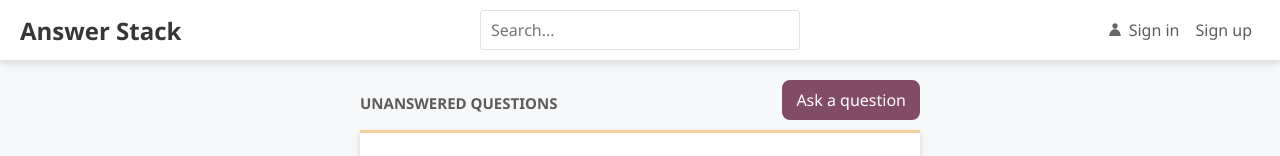
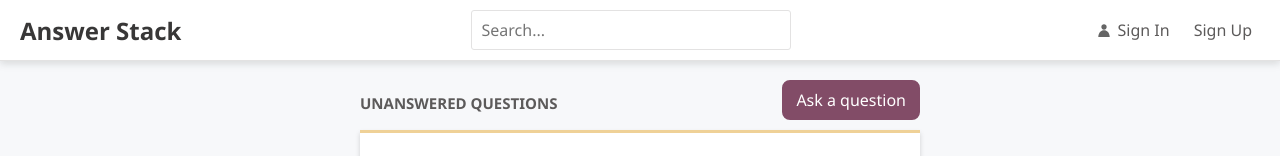
Before and after one commit to ikembakwem/answer-stack, a React (Vite) app: page / in a window 1280 px wide. Shown: the top 156 px of the page. Built offline with nearby package versions, Linux system fonts and the light colour scheme.

Commit message:
Refactore links in app

```diff
--- a/package.json
+++ b/package.json
@@ -12,6 +12,7 @@
     "@emotion/styled": "^11.10.6",
     "react": "^18.2.0",
     "react-dom": "^18.2.0",
+    "react-hook-form": "^7.45.0",
     "react-router-dom": "^6.14.0"
   },
   "devDependencies": {
--- a/src/ui/components/Header.tsx
+++ b/src/ui/components/Header.tsx
@@ -22,11 +22,11 @@ export const Header = () => {
         />
       </SearchContainer>
 
-      <NavLink to="/signin">
-        <UserIcon></UserIcon>
-        Sign in
+      <NavLink to="/search">
+        <UserIcon />
+        <span>Sign In</span>
       </NavLink>
-      <NavLink to="/register">Sign up</NavLink>
+      <NavLink to="/register">Sign Up</NavLink>
     </Wrapper>
   );
 };
--- a/src/ui/components/Links.tsx
+++ b/src/ui/components/Links.tsx
@@ -1,5 +1,5 @@
 import styled from "@emotion/styled";
-import { ComponentProps, FC, ReactNode } from "react";
+import { ReactNode } from "react";
 import {
   fontSize,
   fontfamily,
@@ -7,62 +7,37 @@ import {
   gray2,
   gray5,
 } from "../../Styles";
-import { Link } from "react-router-dom";
+import {
+  Link,
+  NavLink as RouterLink,
+} from "react-router-dom";
 
-interface LinkProps extends ComponentProps<"a"> {
-  url: string;
+interface NavLink3Props {
   children?: ReactNode;
-  label?: string;
+  to: string;
 }
 
-export const NavLink2: FC<LinkProps> = ({
-  url,
+export const NavLink = ({
   children,
-  label,
-  ...props
-}) => (
-  <LinkStyles href={url} {...props}>
-    {children}
-    <span>{label}</span>
-  </LinkStyles>
+  to,
+}: NavLink3Props) => (
+  <Styles to={to}>{children}</Styles>
 );
 
-const LinkStyles = styled.a`
+const Styles = styled(RouterLink)`
   font-family: ${fontfamily};
   font-size: ${fontSize};
   background-color: transparent;
   font-weight: 500;
   color: ${gray2};
   cursor: pointer;
-  line-height: 1.43;
+  line-height: 1.15;
   display: inline-flex;
   padding: 8px;
-  align-items: center;
+  align-items: flex-end;
   justify-content: center;
   gap: 6px;
-  img {
-    width: 16px;
-    opacity: 0.6;
-  }
-
-  :focus {
-    outline-color: ${gray5};
-  }
-`;
-
-export const NavLink = styled(Link)`
-  font-family: ${fontfamily};
-  font-size: ${fontSize};
-  background-color: transparent;
-  font-weight: 500;
-  color: ${gray2};
-  cursor: pointer;
-  line-height: 1.43;
-  display: inline-flex;
-  padding: 8px;
-  align-items: center;
-  justify-content: center;
-  gap: 6px;
+  margin-left: 8px;
   img {
     width: 16px;
     opacity: 0.6;
```
Also changed, not shown: 1 other file (tests, documents, lock files or other folders).
